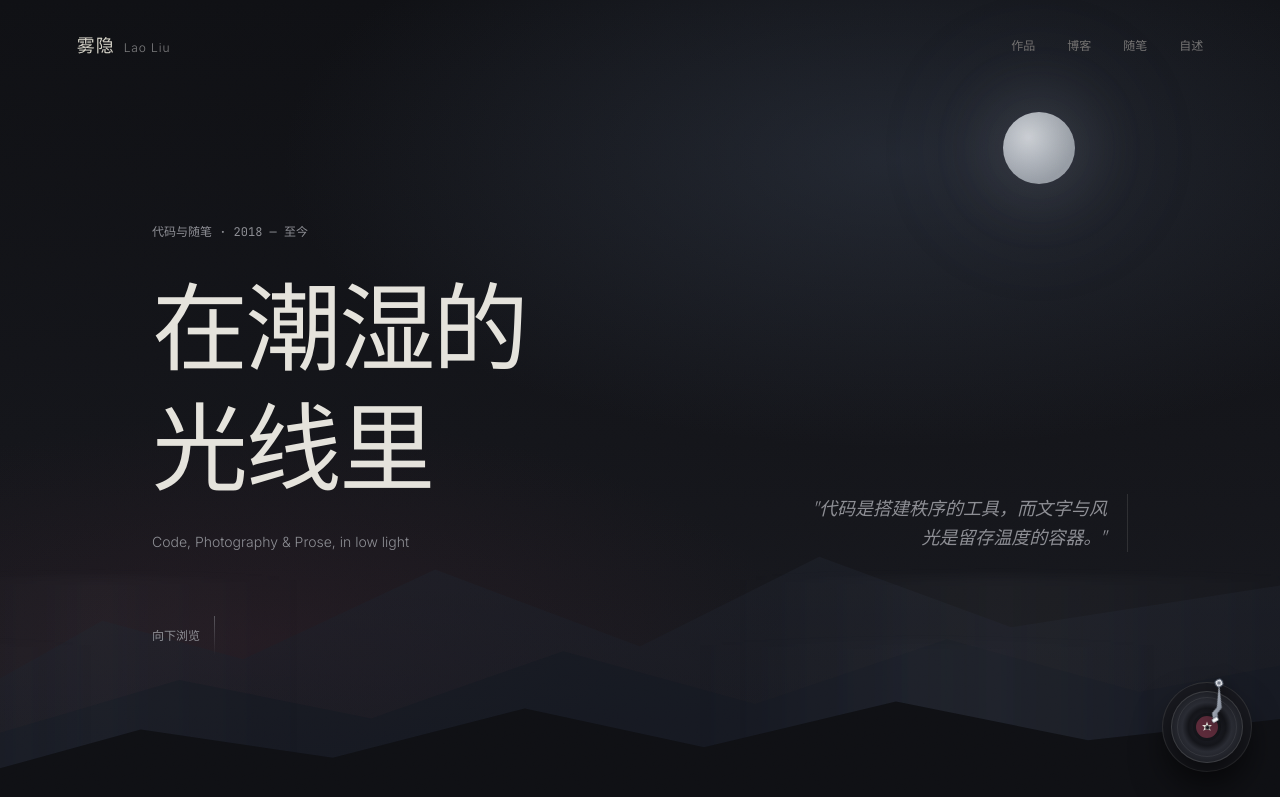
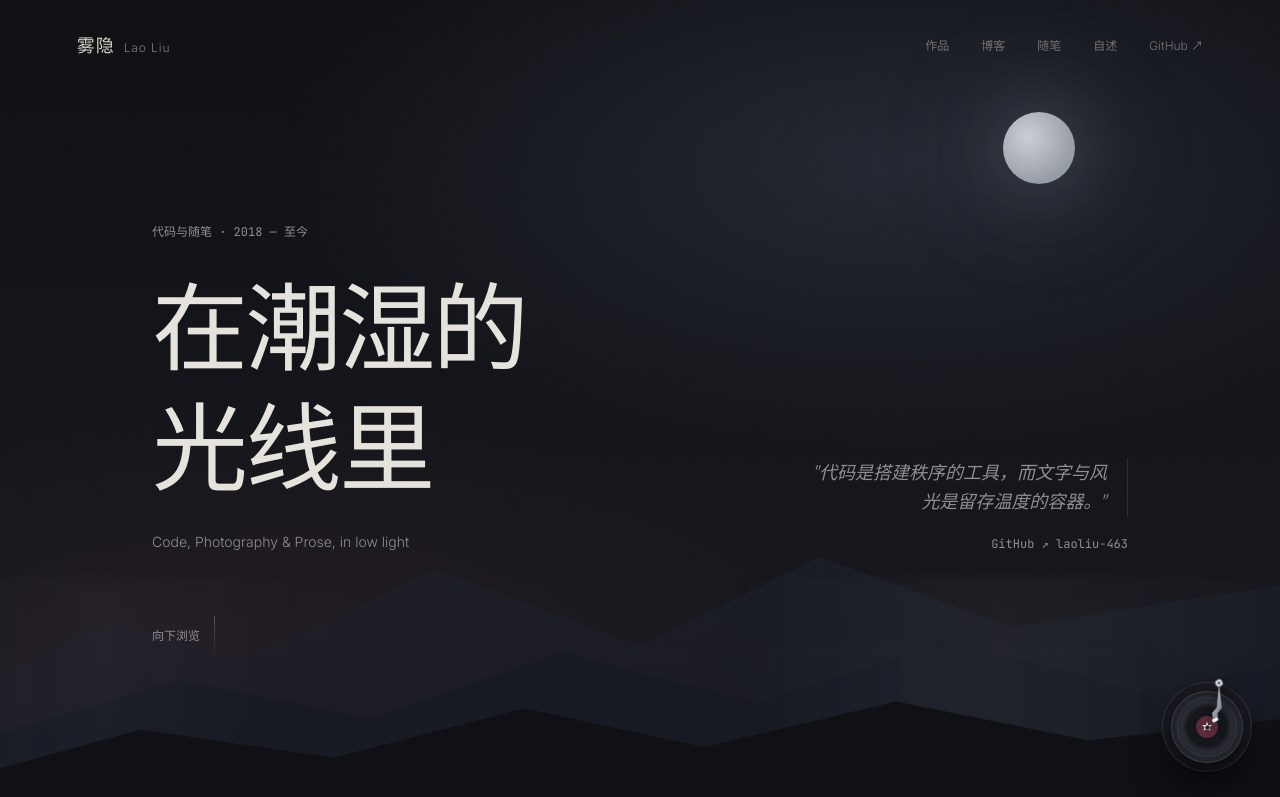
Before and after one commit to laoliu-463/personalweb, an Astro site: page / in a window 1280 px wide. Shown: the top 797 px of the page. Built offline with nearby package versions, Linux system fonts and the light colour scheme; Astro itself is replaced by a stand-in of ours.

Commit message:
feat: 在导航栏和首页 Hero 区添加 GitHub 跳转链接

```diff
--- a/src/components/Navbar.astro
+++ b/src/components/Navbar.astro
@@ -11,6 +11,8 @@ const navItems = [
   { label: '随笔', href: '/notes' },
   { label: '自述', href: '/about' },
 ];
+
+const githubLink = 'https://github.com/laoliu-463';
 
 const isActive = (href: string) => {
   if (href === '/') return currentPath === '/';
@@ -41,7 +43,7 @@ const isActive = (href: string) => {
       </button>
     </div>
 
-    <nav id="site-nav" class="text-xs font-sans text-[#8c8d93]" aria-label="站点">
+<nav id="site-nav" class="text-xs font-sans text-[#8c8d93] flex items-center gap-6" aria-label="站点">
       {
         navItems.map((item) => {
           const active = isActive(item.href);
@@ -57,6 +59,9 @@ const isActive = (href: string) => {
           );
         })
       }
+      <a href={githubLink} target="_blank" rel="noopener noreferrer" class="nav-link transition-colors duration-300 hover:text-[#e5e3dc]">
+        GitHub ↗
+      </a>
     </nav>
   </div>
 </header>
--- a/src/pages/index.astro
+++ b/src/pages/index.astro
@@ -37,10 +37,13 @@ const notes = await Promise.all(
       </div>
 
       <!-- 右侧诗意名言与向下滑动 -->
-      <div class="hero-right flex flex-col md:items-end gap-5">
+<div class="hero-right flex flex-col md:items-end gap-5">
         <p class="hero-quote max-w-[320px] md:text-right font-serif italic text-lg text-[#8c8d93] leading-relaxed border-l md:border-l-0 md:border-r border-[rgba(229,227,220,0.12)] pl-4 md:pl-0 md:pr-5">
           "代码是搭建秩序的工具，而文字与风光是留存温度的容器。"
         </p>
+        <a href="https://github.com/laoliu-463" target="_blank" rel="noopener noreferrer" class="hero-github text-xs font-mono text-[#8c8d93] hover:text-[#e5e3dc] transition-colors flex items-center gap-2">
+          GitHub ↗ laoliu-463
+        </a>
       </div>
     </div>
 
```
